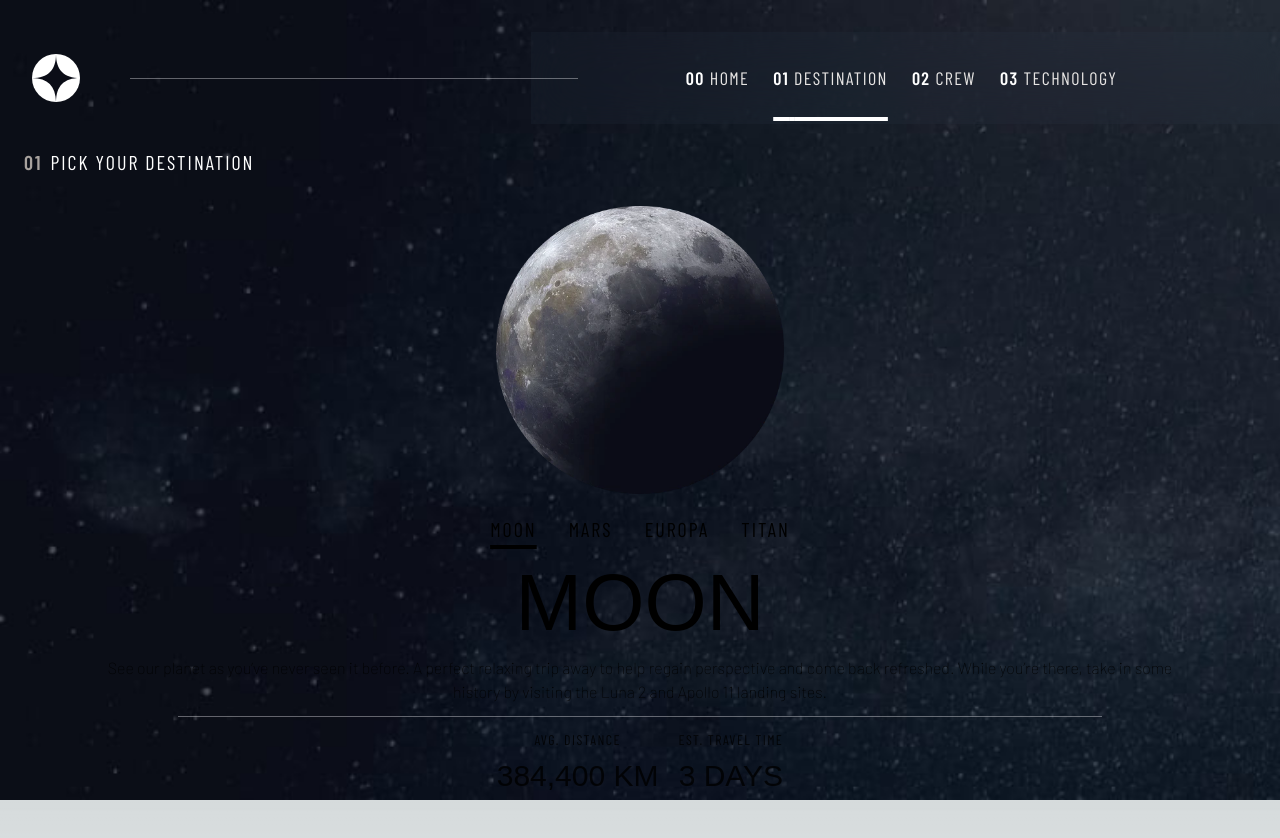
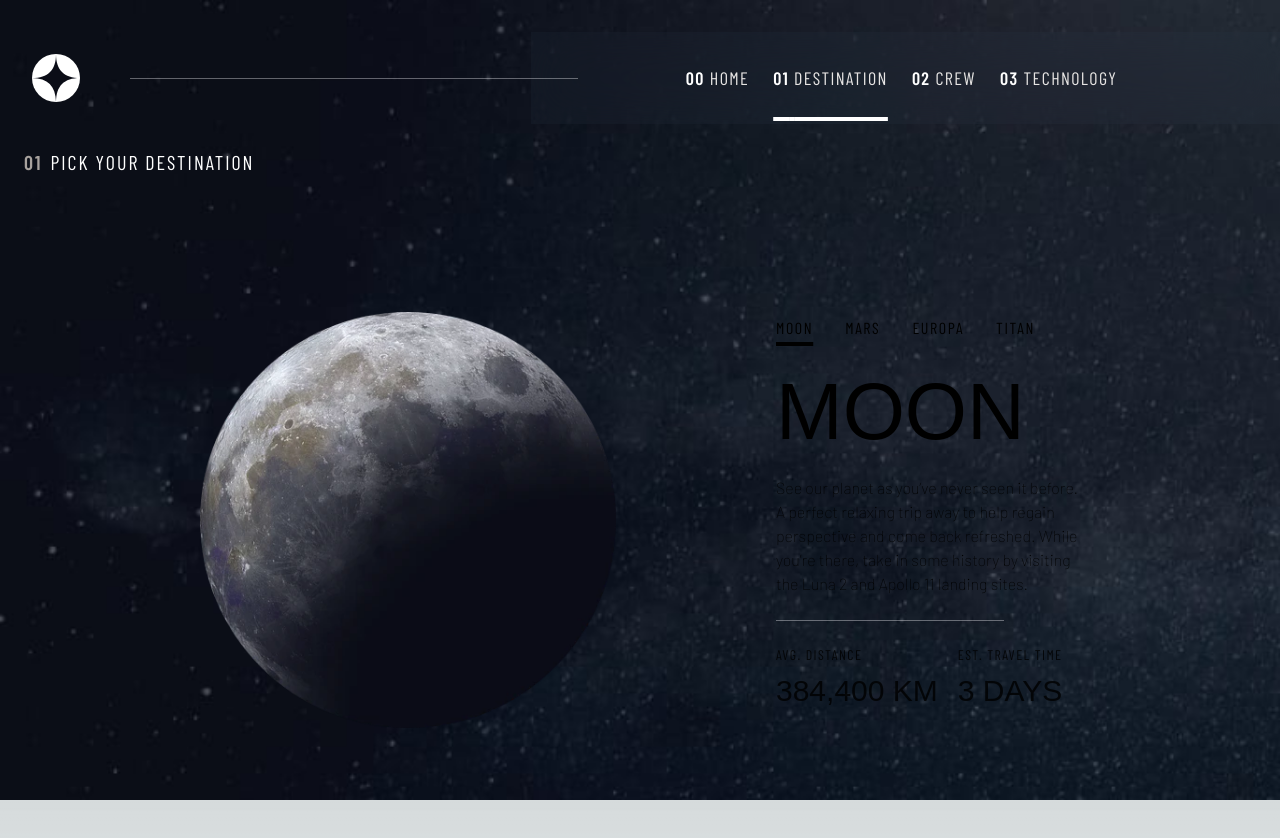
Before and after one commit to ferutizi/space-tourism, a Next.js app: page /destination in a window 1280 px wide. Built offline with nearby package versions, Linux system fonts and the light colour scheme; a web font is replaced by a local one.

Commit message:
desktop destination page styled

```diff
--- a/src/app/destination/page.tsx
+++ b/src/app/destination/page.tsx
@@ -21,25 +21,29 @@ export default function DestinationPage (): JSX.Element {
     <section className='destination min-h-screen md:h-screen'>
       <Header />
       <Subtitle />
-      <article className='min-h-screen flex flex-col items-center justify-between text-center pb-4 px-6 md:min-h-1 md:justify-around page-h-tablet'>
+      <article className='min-h-screen flex flex-col items-center justify-between text-center pb-4 px-6 md:min-h-1 md:justify-around page-h-tablet lg:flex-row lg:mx-40 lg:gap-32 page-h-desktop lg:min-h-1 lg:pb-0'>
+        <div className='hidden lg:inline'>
           <img
-          className='h-48 md:h-72'
+            className='h-48 md:h-72 lg:w-98 lg:h-98'
             src={`/assets/images/destination/image-${currentDest.name.toLowerCase()}.webp`}
             alt={currentDest.name}
             title={currentDest.name}
           />
-        <nav className='flex gap-4 my-2 md:gap-8'>
+        </div>
+        <div className='hidden lg:flex flex-col items-left w-1/3 text-left'>
+          <div className='hidden lg:visible lg:flex lg:flex-col lg:gap-6'>
+            <nav className='flex gap-4 my-2 md:gap-16 lg:gap-8'>
               {data.destinations.map(e =>
                 <button
                   onClick={() => { handleDestination(e.name) }}
                   key={e.name}
-              className={`alter-font ${e.name === currentDest.name && underlineText} tracking-widest text-sm font-thin md:text-xl`}
+                  className={`alter-font ${e.name === currentDest.name && underlineText} tracking-widest text-sm font-thin md:text-xl lg:text-base`}
                 >{e.name.toUpperCase()}
                 </button>
               )}
             </nav>
             <h1 className='text-5xl md:text-7xl'>{currentDest.name.toUpperCase()}</h1>
-        <p className='font-thin md:px-20'>{currentDest.description}</p>
+            <p className='font-thin md:px-20 lg:px-0'>{currentDest.description}</p>
             <hr className='w-full opacity-40 my-3 md:w-9/12 md:my-0'></hr>
             <div className='mb-6 flex flex-col gap-5 md:flex-row'>
               <div className='flex flex-col gap-2'>
@@ -51,6 +55,8 @@ export default function DestinationPage (): JSX.Element {
                 <p className='font-bell text-2xl opacity-80 md:text-3xl'>{currentDest.travel.toUpperCase()}</p>
               </div>
             </div>
+          </div>
+        </div>
       </article>
     </section>
   )
--- a/src/app/globals.css
+++ b/src/app/globals.css
@@ -114,7 +114,7 @@ h1, h2, h3 {
     background-image: url('../../public/assets/images/technology/background-technology-desktop.jpg');
   }
   .page-h-desktop {
-    height: calc(100vh - 7.75rem);
+    height: calc(100vh - 12.75rem);
   }
 }
 
--- a/tailwind.config.ts
+++ b/tailwind.config.ts
@@ -21,9 +21,11 @@ const config: Config = {
         custom: '2rem'
       },
       height: {
+        98: '26rem',
         100: '34rem'
       },
       width: {
+        98: '26rem',
         99: '28rem'
       }
     }
```
Lines whose indentation alone changed are shown as unchanged.
